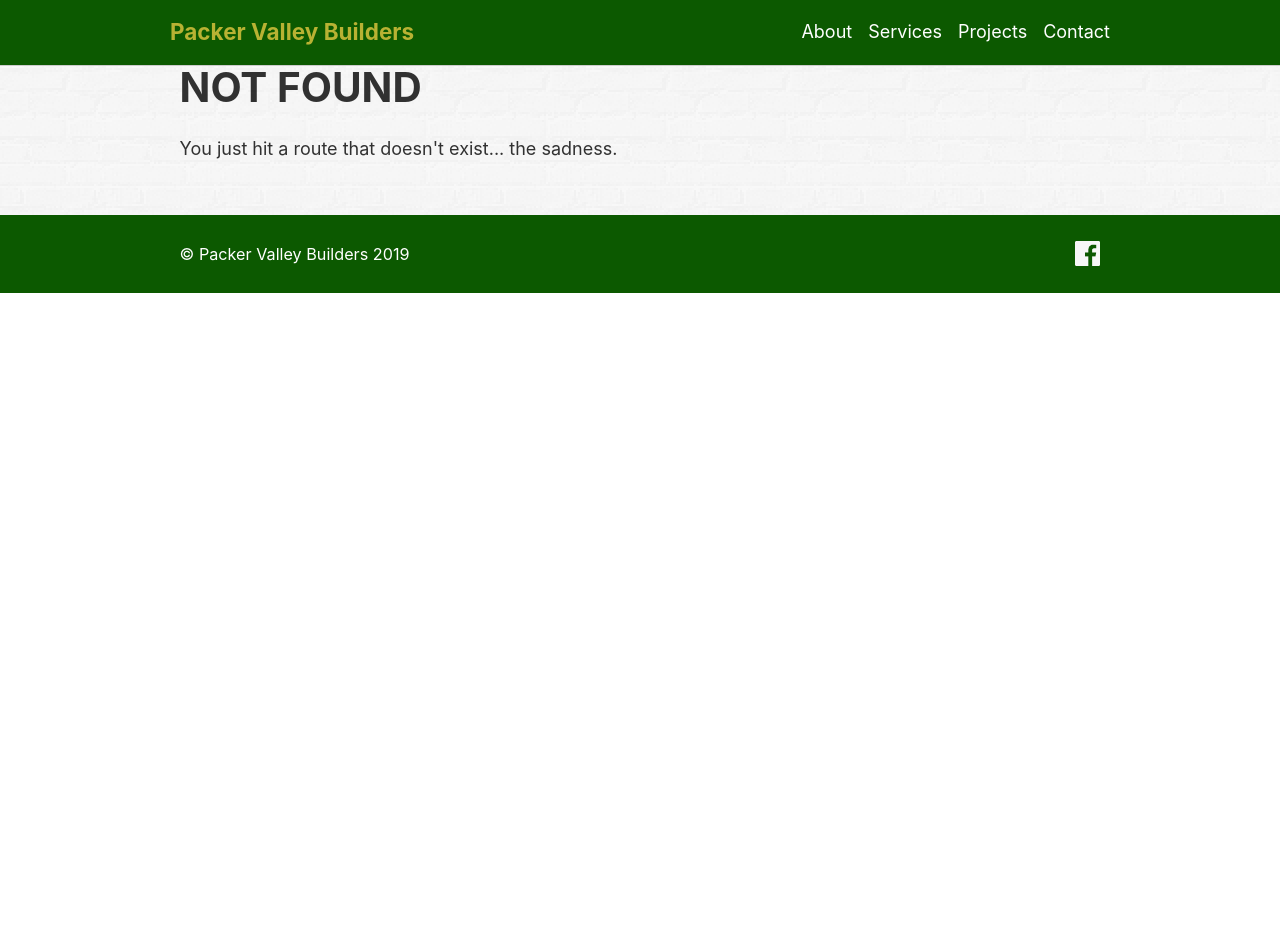
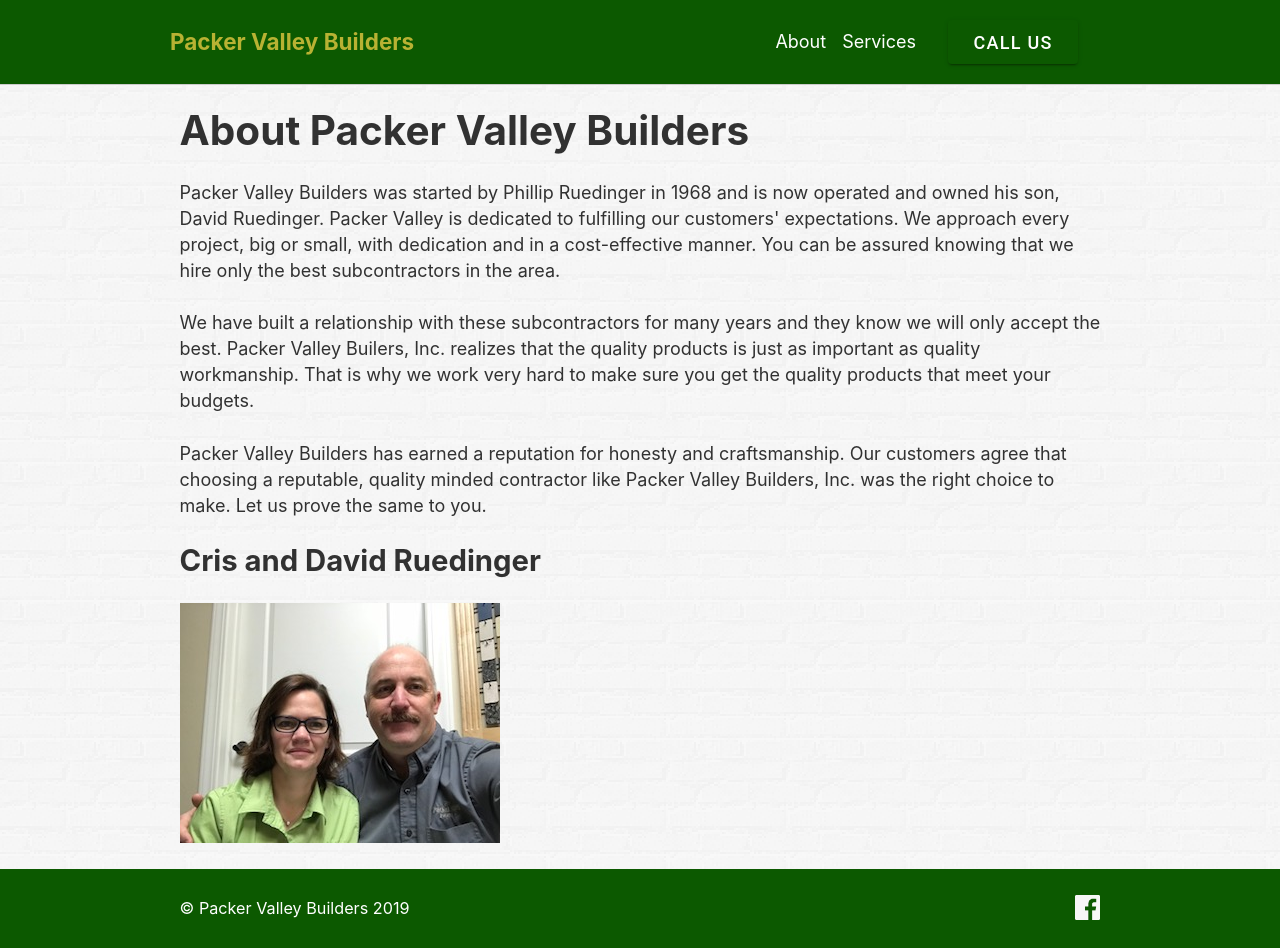
Before and after one commit to justinfriebel/packer-valley-builders, a Gatsby site: page /about in a window 1280 px wide. Before the commit this address had no page. Before the commit the page ends 800 px from the top, so only its background shows below. Built offline with nearby package versions, Linux system fonts and the light colour scheme; Gatsby itself is replaced by a stand-in of ours.

Commit message:
Add some pages.

```diff
--- /dev/null
+++ b/src/components/callUs.js
@@ -0,0 +1,13 @@
+import React from "react"
+
+const CallUs = () => (
+  <a
+    className="primary-button flex-column"
+    href="tel:+1-920-232-7620"
+    style={{ marginTop: 0, marginBottom: 0 }}
+  >
+    Call us
+  </a>
+)
+
+export default CallUs
--- a/src/components/header.js
+++ b/src/components/header.js
@@ -1,6 +1,8 @@
 import React from "react"
 import Link from "gatsby-link"
 import styled from "styled-components"
+
+import CallUs from "./callUs"
 
 const Header = ({ siteTitle }) => (
   <HeaderContainer>
@@ -10,8 +12,8 @@
         <StyledMenuItemsWrapper>
           <StyledMenuItem to="/about">About</StyledMenuItem>
           <StyledMenuItem to="/services">Services</StyledMenuItem>
-          <StyledMenuItem to="/projects">Projects</StyledMenuItem>
-          <StyledMenuItem to="/contact">Contact</StyledMenuItem>
+          {/* <StyledMenuItem to="/projects">Projects</StyledMenuItem> */}
+          <CallUs />
         </StyledMenuItemsWrapper>
       </StyledNav>
     </StyledHeader>
@@ -67,6 +69,8 @@
   text-rendering: optimizeLegibility;
   font-size: 1rem;
   line-height: 1.1;
+  align-items: center;
+  display: flex;
 `
 
 export default Header
--- /dev/null
+++ b/src/components/images/crisDave2.js
@@ -0,0 +1,23 @@
+import React from "react"
+import { useStaticQuery, graphql } from "gatsby"
+import Img from "gatsby-image"
+
+const CrisDave2 = () => {
+  const data = useStaticQuery(graphql`
+    query {
+      placeholderImage: file(
+        relativePath: { eq: "packer-valley-builders-cris-david-ruedinger.jpg" }
+      ) {
+        childImageSharp {
+          fluid(maxWidth: 320) {
+            ...GatsbyImageSharpFluid
+          }
+        }
+      }
+    }
+  `)
+
+  return <Img fluid={data.placeholderImage.childImageSharp.fluid} />
+}
+
+export default CrisDave2
--- /dev/null
+++ b/src/pages/about.js
@@ -0,0 +1,51 @@
+import React from "react"
+import Helmet from "react-helmet"
+
+import Layout from "../components/layout"
+import ChrisDave2 from "../components/images/crisDave2"
+
+const AboutPage = () => (
+  <Layout>
+    <Helmet
+      title="About Packer Valley Builders in Fox Valley WI"
+      meta={[
+        {
+          name: "description",
+          content:
+            "Learn more about Packer Valley Builders located in Fox Valley Wisconsin.",
+        },
+      ]}
+    />
+    <h1 style={{ marginTop: 24 }}>About Packer Valley Builders</h1>
+    <p>
+      Packer Valley Builders was started by Phillip Ruedinger in 1968 and is now
+      operated and owned his son, David Ruedinger. Packer Valley is dedicated to
+      fulfilling our customers' expectations. We approach every project, big or
+      small, with dedication and in a cost-effective manner. You can be assured
+      knowing that we hire only the best subcontractors in the area.
+    </p>
+    <p>
+      We have built a relationship with these subcontractors for many years and
+      they know we will only accept the best. Packer Valley Builers, Inc.
+      realizes that the quality products is just as important as quality
+      workmanship. That is why we work very hard to make sure you get the
+      quality products that meet your budgets.
+    </p>
+    <p>
+      Packer Valley Builders has earned a reputation for honesty and
+      craftsmanship. Our customers agree that choosing a reputable, quality
+      minded contractor like Packer Valley Builders, Inc. was the right choice
+      to make. Let us prove the same to you.
+    </p>
+    <h2>Cris and David Ruedinger</h2>
+    <div
+      style={{
+        maxWidth: 320,
+      }}
+    >
+      <ChrisDave2 />
+    </div>
+  </Layout>
+)
+
+export default AboutPage
--- a/src/pages/index.js
+++ b/src/pages/index.js
@@ -3,6 +3,7 @@
 import Layout from "../components/layout"
 import ChrisDave from "../components/images/crisDave"
 import MeasuringTape from "../components/images/measuringTape"
+import CallUs from "../components/callUs"
 import SEO from "../components/seo"
 
 const IndexPage = () => (
@@ -110,10 +111,7 @@
           padding: "1.45rem 1.0875rem",
         }}
       >
-        <a className="primary-button flex-column" href="tel:+1-920-232-7620">
-          Call us
-        </a>
-        {/* <button className="primary-button flex-column">Email us</button> */}
+        <CallUs />
       </div>
     </div>
   </Layout>
--- a/src/pages/page-2.js
+++ /dev/null
@@ -1,17 +0,0 @@
-import React from "react"
-import Link from "gatsby-link"
-import Helmet from "react-helmet"
-
-const SecondPage = () => (
-  <div>
-    <Helmet
-      title="Page 2"
-      meta={[{ name: "description", content: "Page 2" }]}
-    />
-    <h1>Hi from the second page</h1>
-    <p>Welcome to page 2</p>
-    <Link to="/">Go back to the homepage</Link>
-  </div>
-)
-
-export default SecondPage
```
Also changed, not shown: src/pages/services.js (added, +45 -0 lines), src/images/packer-valley-builders-cris-david-ruedinger.jpg (added).
